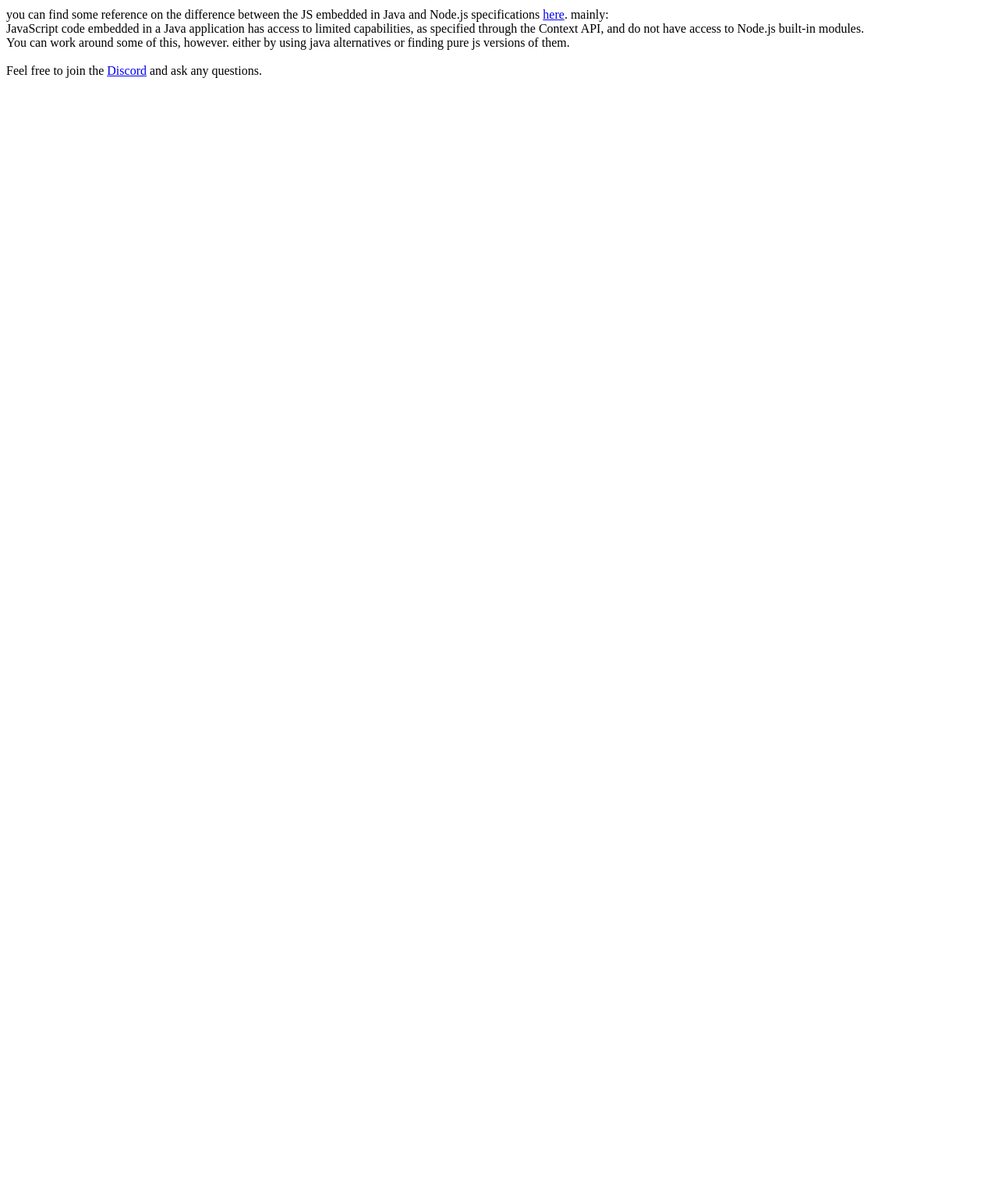
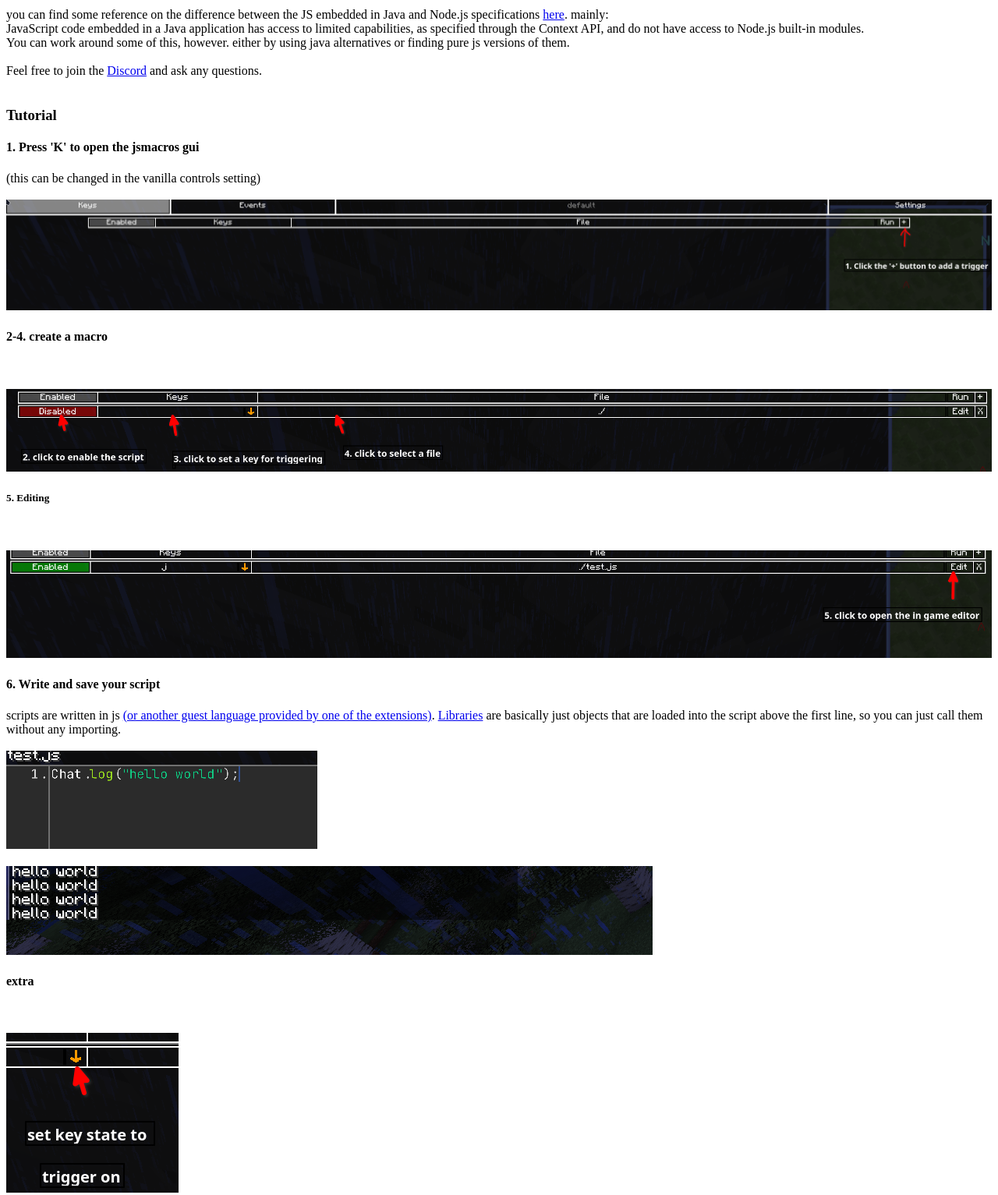
Before and after one commit to JsMacros/JsMacros, a plain HTML site: page docs/web/general.html in a window 1280 px wide. Shown: the part 440-1973 px from the top of the page at 78% size. Before the commit the page ends 800 px from the top, so only its background shows below. Drawn offline with Linux system fonts and the light colour scheme.

```diff
--- a/docs/web/general.html
+++ b/docs/web/general.html
@@ -45,6 +45,34 @@
                 <br>
                 <br>
 
+                <h3>Tutorial</h3>
+
+                <h4>1. Press 'K' to open the jsmacros gui</h4>
+                (this can be changed in the vanilla controls setting)
+                <br>
+                <br>
+                <img src="tutorial/tut_1.png" alt="tut_1" style="max-width:100%" />
+                <h4>2-4. create a macro</h4>
+                <br>
+                <br>
+                <img src="tutorial/tut_2.png" alt="tut_2" style="max-width:100%" />
+                <h5>5. Editing</h5>
+                <br>
+                <br>
+                <img src="tutorial/tut_3.png" alt="tut_3" style="max-width:100%" />
+                <h4>6. Write and save your script</h4>
+                scripts are written in js <a href="extensions.html" onclick="openMain(this.href); return false;">(or another guest language provided by one of the extensions)</a>.
+                <a href="libraries.html" onclick="openMain(this.href); return false;">Libraries</a> are basically just objects that are loaded into the script above the first line, so you can just call them without any importing.
+                <br>
+                <br>
+                <img src="tutorial/tut_4.png" alt="tut_4" />
+                <br>
+                <br>
+                <img src="tutorial/tut_5.png" alt="tut_5" />
+                <h4>extra</h4>
+                <br>
+                <br>
+                <img src="tutorial/tut_6.png" alt="tut_6" />
             </p>
         </main>
     </body>
--- a/docs/web/index.js
+++ b/docs/web/index.js
@@ -64,7 +64,7 @@
     mainContent.setAttribute("class", cname);
     mainContent.innerHTML = doc.innerHTML;
     for (const a of mainContent.getElementsByTagName("a")) {
-        if (!a.hasAttribute("target") && !a.getAttribute("href")?.startsWith("#")) {
+        if (!a.hasAttribute("target") && !a.getAttribute("href")?.startsWith("#") && !a.hasAttribute("onclick")) {
             a.setAttribute("href", a.getAttribute("href").replace(/(\.\.\/)*/, `${versionSelect.value}/`));
             frameLink(a);
         }
```
Also changed, not shown: docs/web/tutorial/tut_1.png (added), docs/web/tutorial/tut_2.png (added), docs/web/tutorial/tut_3.png (added), docs/web/tutorial/tut_4.png (added), docs/web/tutorial/tut_5.png (added), docs/web/tutorial/tut_6.png (added).
